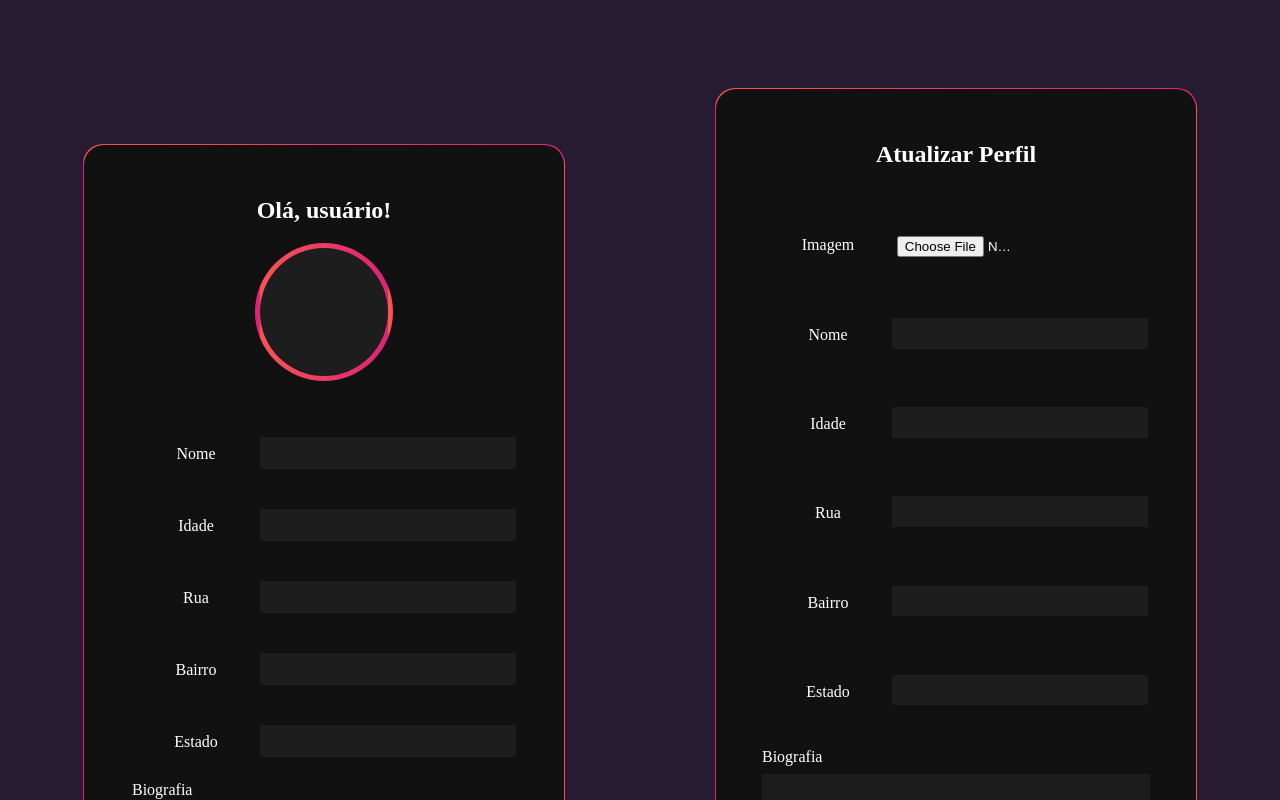
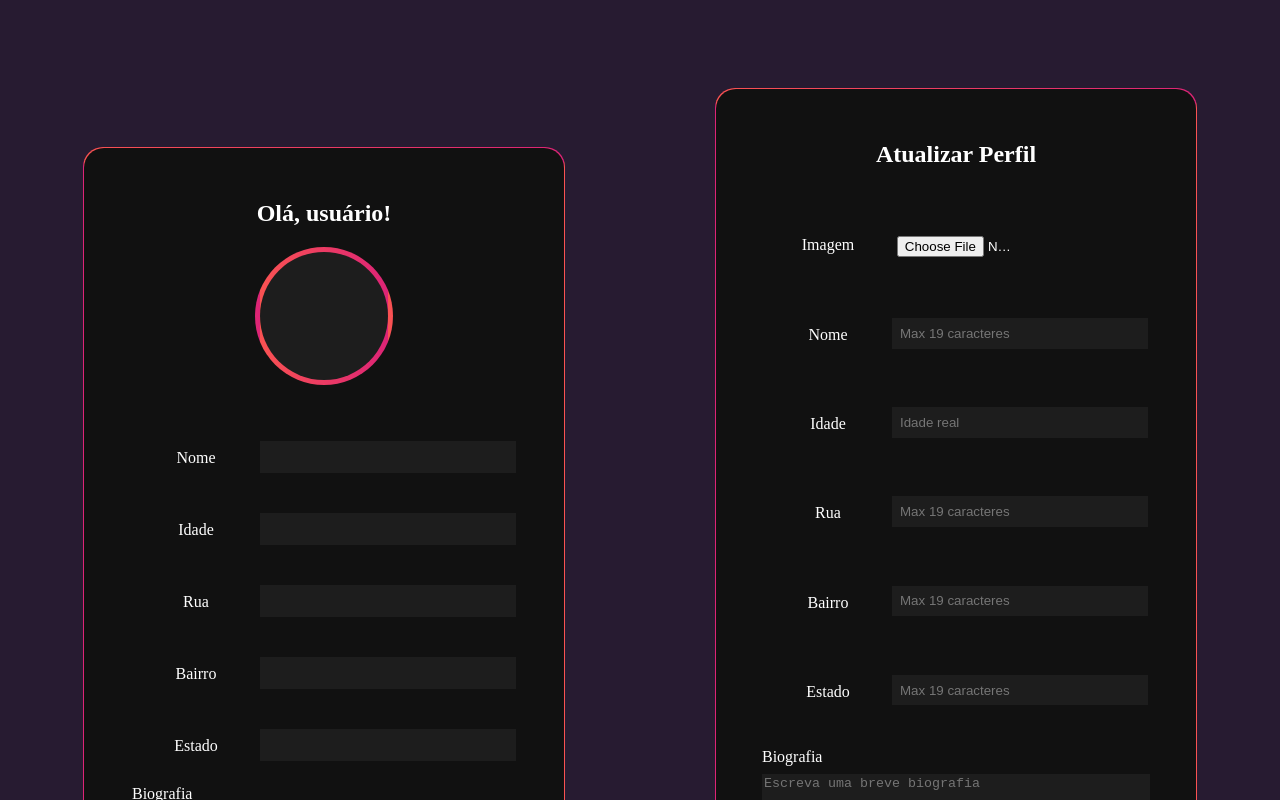
Before and after one commit to BrunoOlv10/perfil-sync360, a React (Create React App) app in the folder desafio-sync360/: page / in a window 1280 px wide. Shown: the top 800 px of the page. Built offline with nearby package versions, Linux system fonts and the light colour scheme.

Commit message:
fix bugs and add updates

```diff
--- a/desafio-sync360/src/components/ContainerForm.js
+++ b/desafio-sync360/src/components/ContainerForm.js
@@ -99,16 +99,16 @@ const handleKeyPress = (event) => {
                 <label htmlFor="imagem" className='categoria'>Imagem</label>
                 <input type="file" className='enviar-imagem' name='imagem' accept="image/*" onChange={handleImagemChange}/>
                 <label htmlFor="name" className='categoria'>Nome</label>
-                <input type="text" className='dados-escritos' name='nome' value={dadosFormulario.nome} onChange={handleChange}/>
+                <input type="text" placeholder='Max 19 caracteres' maxLength='19' className='dados-escritos' name='nome' value={dadosFormulario.nome} onChange={handleChange}/>
                 <label htmlFor="idade" className='categoria'>Idade</label>
-                <input type="number" className='dados-escritos' name='idade' value={dadosFormulario.idade} onChange={handleChange} onKeyPress={handleKeyPress}/>
-                {errorMessage && <span className="error-tooltip">{errorMessage}</span>}
+                <input type="number" placeholder='Idade real' className='dados-escritos' name='idade' value={dadosFormulario.idade} onChange={handleChange} onKeyPress={handleKeyPress}/>
+                {errorMessage && <div className='container-error'><span className="error-tooltip">{errorMessage}</span></div>}
                 <label htmlFor="rua" className='categoria'>Rua</label>
-                <input type="text" className='dados-escritos' name='rua' value={dadosFormulario.rua} onChange={handleChange}/>
+                <input type="text" placeholder='Max 19 caracteres' maxLength='19' className='dados-escritos' name='rua' value={dadosFormulario.rua} onChange={handleChange}/>
                 <label htmlFor="bairro" className='categoria'>Bairro</label>
-                <input type="text" className='dados-escritos' name='bairro' value={dadosFormulario.bairro} onChange={handleChange}/>
+                <input type="text" placeholder='Max 19 caracteres' maxLength='19' className='dados-escritos' name='bairro' value={dadosFormulario.bairro} onChange={handleChange}/>
                 <label htmlFor="estado" className='categoria'>Estado</label>
-                <input type="text" className='dados-escritos' name='estado' value={dadosFormulario.estado} onChange={handleChange}/>
+                <input type="text" placeholder='Max 19 caracteres' maxLength='19' className='dados-escritos' name='estado' value={dadosFormulario.estado} onChange={handleChange}/>
               </div>
                 <div className='container-biografia'>
                   <div className="biografia-form">
@@ -116,7 +116,7 @@ const handleKeyPress = (event) => {
                       Biografia
                     </label>
                   </div>
-                    <textarea name="biografia" value={dadosFormulario.biografia} onChange={handleChange}></textarea>
+                    <textarea name="biografia" placeholder='Escreva uma breve biografia' maxLength='1600' value={dadosFormulario.biografia} onChange={handleChange}></textarea>
                     <button onClick={handleAtualizar}>Atualizar</button>
                 </div>
             </form>
--- a/desafio-sync360/src/styles/components/ContainerForm.sass
+++ b/desafio-sync360/src/styles/components/ContainerForm.sass
@@ -13,14 +13,16 @@
     width: 7rem
     margin: 3rem 0 0 0.3rem
 
+.container-error
+  position: absolute
+  background-color: none
+  margin: 36vh 0 0 7vw
+  width: 25vw
+
 .error-tooltip
-  position: absolute
-  background-color: #111
+  position: relative
   color: red
-  padding: 5px
-  border-radius: 5px
   font-size: 0.8rem
-  margin: 13.5rem 0 0 4.5rem
 
 .container-biografia
     display: flex
--- a/desafio-sync360/src/styles/components/ContainerPerfil.sass
+++ b/desafio-sync360/src/styles/components/ContainerPerfil.sass
@@ -1,7 +1,7 @@
 @use '../../variables'
 
 .inicio
-    margin-bottom: -1.2rem
+    margin-bottom: -1.6rem
 
 .img-degrade
     height: 8rem
@@ -34,7 +34,7 @@
 .dados
     display: flex
     align-items: center
-    padding-left: 0.5rem
+    padding: 0 0.5rem
     background-color: #1d1d1d
     margin-top: 2.5rem
     height: 2rem
```
